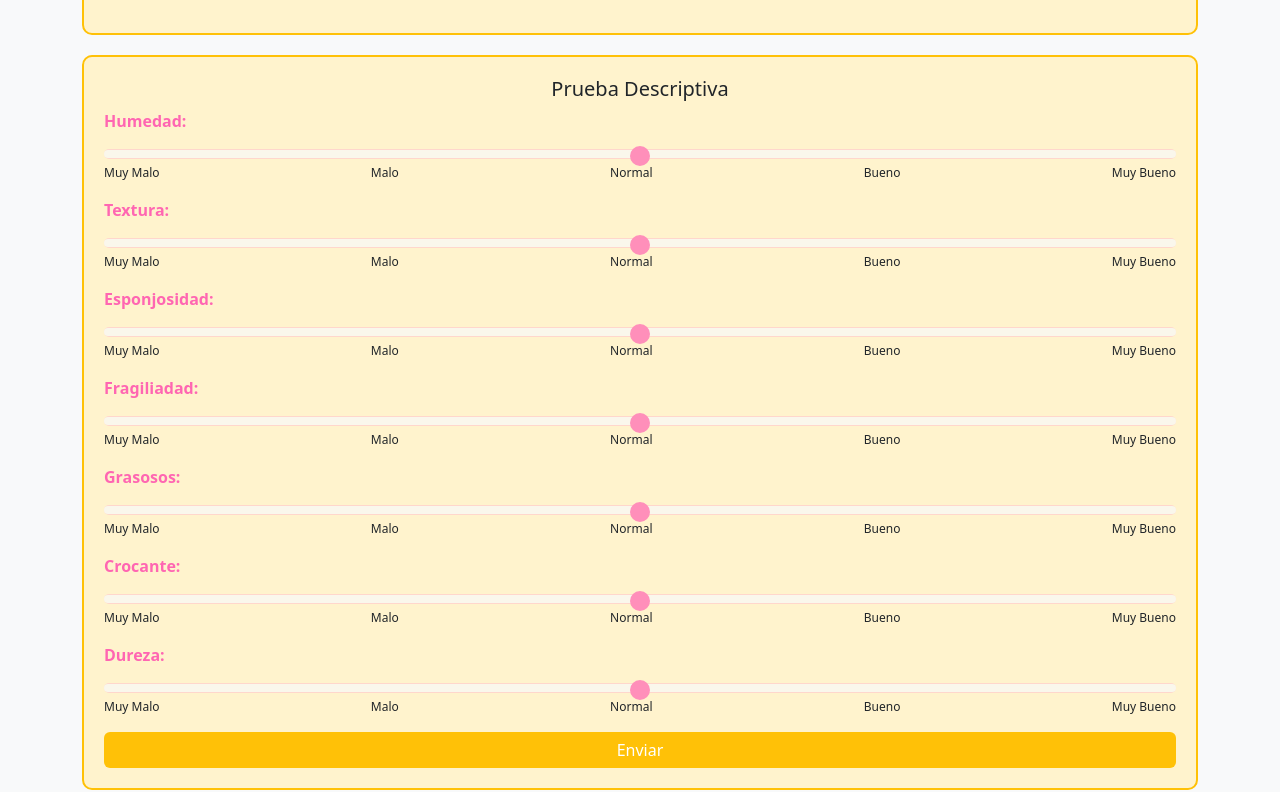
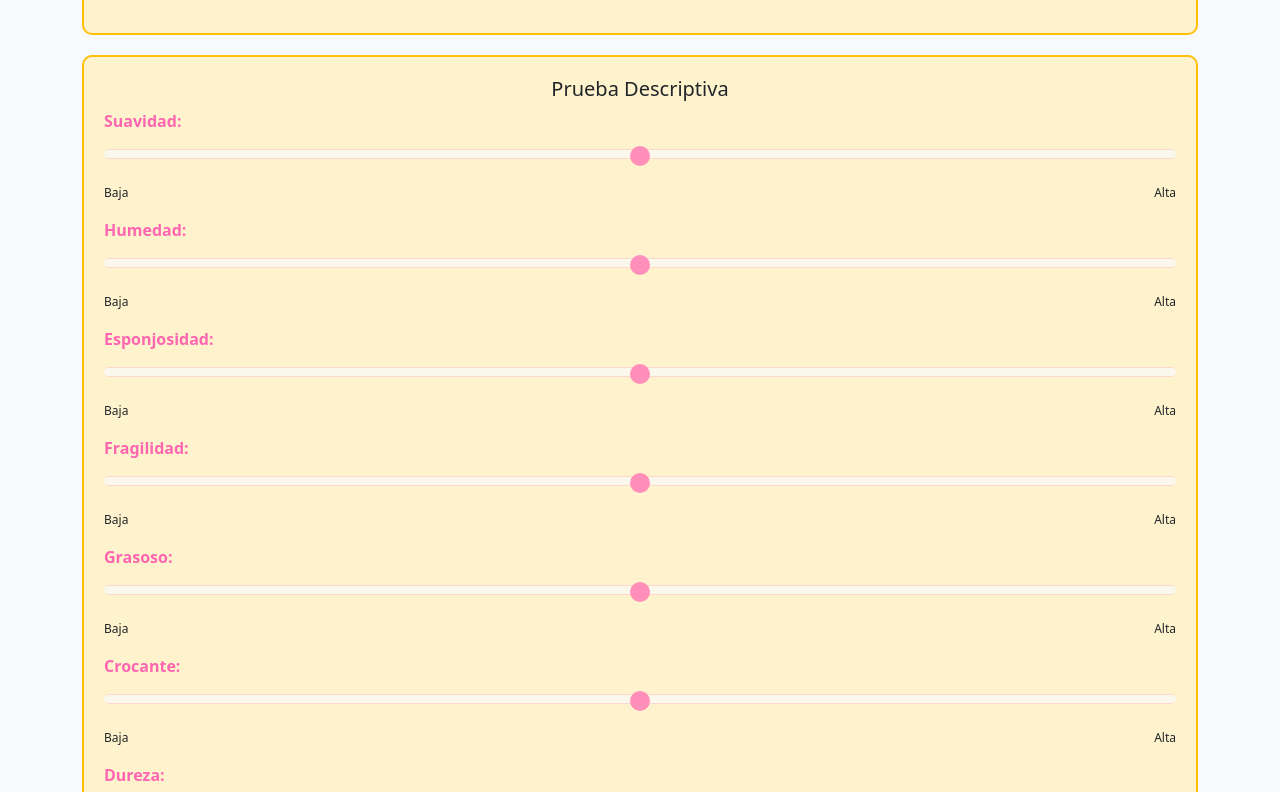
Before and after one commit to Julisdp/CookieTest-Backend, a website: page src/public/index.html in a window 1280 px wide. Shown: the part 453-1245 px from the top of the page. Drawn offline with nearby package versions, Linux system fonts and the light colour scheme.

Commit message:
nada que agregar solo estaba probando algo

```diff
--- a/src/public/index.html
+++ b/src/public/index.html
@@ -195,86 +195,62 @@
         <h5 class="card-title text-center">Prueba Descriptiva</h5>
         <form>
             <div class="mb-3">
-                <label for="dulzor" class="form-label">Humedad:</label>
-                <input type="range" class="form-range" min="1" max="5" step="1" id="dulzor" oninput="ajustarValorSlider(this)">
-                <div class="range-labels" style="margin-top: -15px;">
-                    <span>Muy Malo</span>
-                    <span>Malo</span>
-                    <span>Normal</span>
-                    <span>Bueno</span>
-                    <span>Muy Bueno</span>
+                <label for="suavidad" class="form-label">Suavidad:</label>
+                <input type="range" class="form-range" min="1" max="5" step="1" id="suavidad" oninput="ajustarValorSlider(this)" required>
+                <div class="range-labels">
+                    <span>Baja</span>
+                    <span>Alta</span>
                 </div>
             </div>
             <div class="mb-3">
-                <label for="acidez" class="form-label">Textura:</label>
-                <input type="range" class="form-range" min="1" max="5" step="1" id="acidez" oninput="ajustarValorSlider(this)">
-                <div class="range-labels" style="margin-top: -15px;">
-                    <span>Muy Malo</span>
-                    <span>Malo</span>
-                    <span>Normal</span>
-                    <span>Bueno</span>
-                    <span>Muy Bueno</span>
+                <label for="humedad" class="form-label">Humedad:</label>
+                <input type="range" class="form-range" min="1" max="5" step="1" id="humedad" oninput="ajustarValorSlider(this)" required>
+                <div class="range-labels">
+                    <span>Baja</span>
+                    <span>Alta</span>
                 </div>
             </div>
             <div class="mb-3">
-                <label for="amargor" class="form-label">Esponjosidad:</label>
-                <input type="range" class="form-range" min="1" max="5" step="1" id="amargor" oninput="ajustarValorSlider(this)">
-                <div class="range-labels" style="margin-top: -15px;">
-                    <span>Muy Malo</span>
-                    <span>Malo</span>
-                    <span>Normal</span>
-                    <span>Bueno</span>
-                    <span>Muy Bueno</span>
+                <label for="esponjosidad" class="form-label">Esponjosidad:</label>
+                <input type="range" class="form-range" min="1" max="5" step="1" id="esponjosidad" oninput="ajustarValorSlider(this)" required>
+                <div class="range-labels">
+                    <span>Baja</span>
+                    <span>Alta</span>
                 </div>
             </div>
             <div class="mb-3">
-                <label for="salado" class="form-label">Fragiliadad:</label>
-                <input type="range" class="form-range" min="1" max="5" step="1" id="salado" oninput="ajustarValorSlider(this)">
-                <div class="range-labels" style="margin-top: -15px;">
-                    <span>Muy Malo</span>
-                    <span>Malo</span>
-                    <span>Normal</span>
-                    <span>Bueno</span>
-                    <span>Muy Bueno</span>
+                <label for="fragilidad" class="form-label">Fragilidad:</label>
+                <input type="range" class="form-range" min="1" max="5" step="1" id="fragilidad" oninput="ajustarValorSlider(this)" required>
+                <div class="range-labels">
+                    <span>Baja</span>
+                    <span>Alta</span>
                 </div>
             </div>
             <div class="mb-3">
-                <label for="visual-apariencia" class="form-label">Grasosos:</label>
-                <input type="range" class="form-range" min="1" max="5" step="1" id="visual-apariencia" oninput="ajustarValorSlider(this)">
-                <div class="range-labels" style="margin-top: -15px;">
-                    <span>Muy Malo</span>
-                    <span>Malo</span>
-                    <span>Normal</span>
-                    <span>Bueno</span>
-                    <span>Muy Bueno</span>
+                <label for="grasoso" class="form-label">Grasoso:</label>
+                <input type="range" class="form-range" min="1" max="5" step="1" id="grasoso" oninput="ajustarValorSlider(this)" required>
+                <div class="range-labels">
+                    <span>Baja</span>
+                    <span>Alta</span>
                 </div>
             </div>
             <div class="mb-3">
-                <label for="olfato-aroma" class="form-label">Crocante:</label>
-                <input type="range" class="form-range" min="1" max="5" step="1" id="olfato-aroma" oninput="ajustarValorSlider(this)">
-                <div class="range-labels" style="margin-top: -15px;">
-                    <span>Muy Malo</span>
-                    <span>Malo</span>
-                    <span>Normal</span>
-                    <span>Bueno</span>
-                    <span>Muy Bueno</span>
+                <label for="crocante" class="form-label">Crocante:</label>
+                <input type="range" class="form-range" min="1" max="5" step="1" id="crocante" oninput="ajustarValorSlider(this)" required>
+                <div class="range-labels">
+                    <span>Baja</span>
+                    <span>Alta</span>
                 </div>
             </div>
             <div class="mb-3">
-                <label for="gusto-sabor" class="form-label">Dureza:</label>
-                <input type="range" class="form-range" min="1" max="5" step="1" id="gusto-sabor" oninput="ajustarValorSlider(this)">
-                <div class="range-labels" style="margin-top: -15px;">
-                    <span>Muy Malo</span>
-                    <span>Malo</span>
-                    <span>Normal</span>
-                    <span>Bueno</span>
-                    <span>Muy Bueno</span>
+                <label for="dureza" class="form-label">Dureza:</label>
+                <input type="range" class="form-range" min="1" max="5" step="1" id="dureza" oninput="ajustarValorSlider(this)" required>
+                <div class="range-labels">
+                    <span>Baja</span>
+                    <span>Alta</span>
                 </div>
             </div>
-
-            <div class="d-grid">
-                <button type="button" class="btn btn-primary" onclick="enviarFormulario()">Enviar</button>
-            </div>
+            <button type="button" class="btn btn-primary w-100" onclick="enviarFormulario()">Enviar</button>
         </form>
     </div>
 </div>
```
